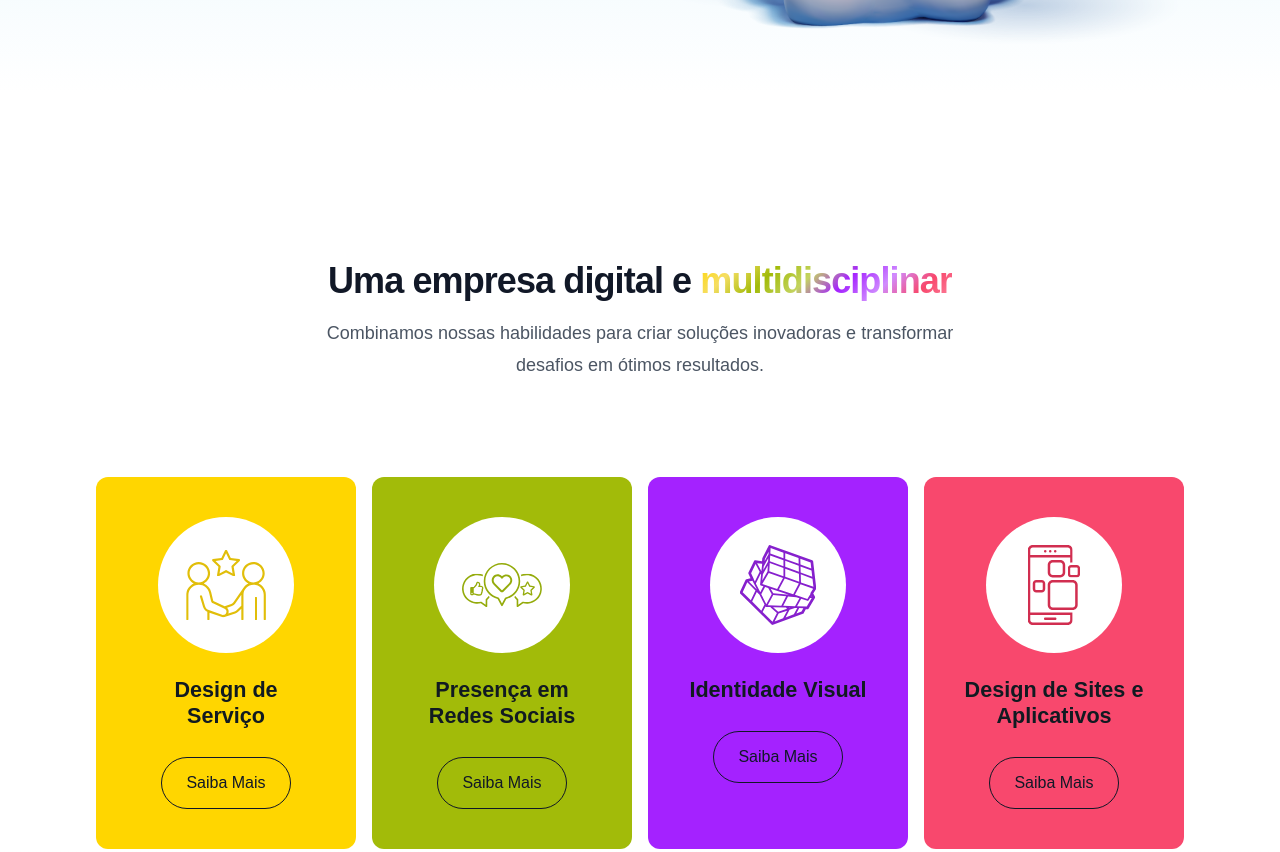
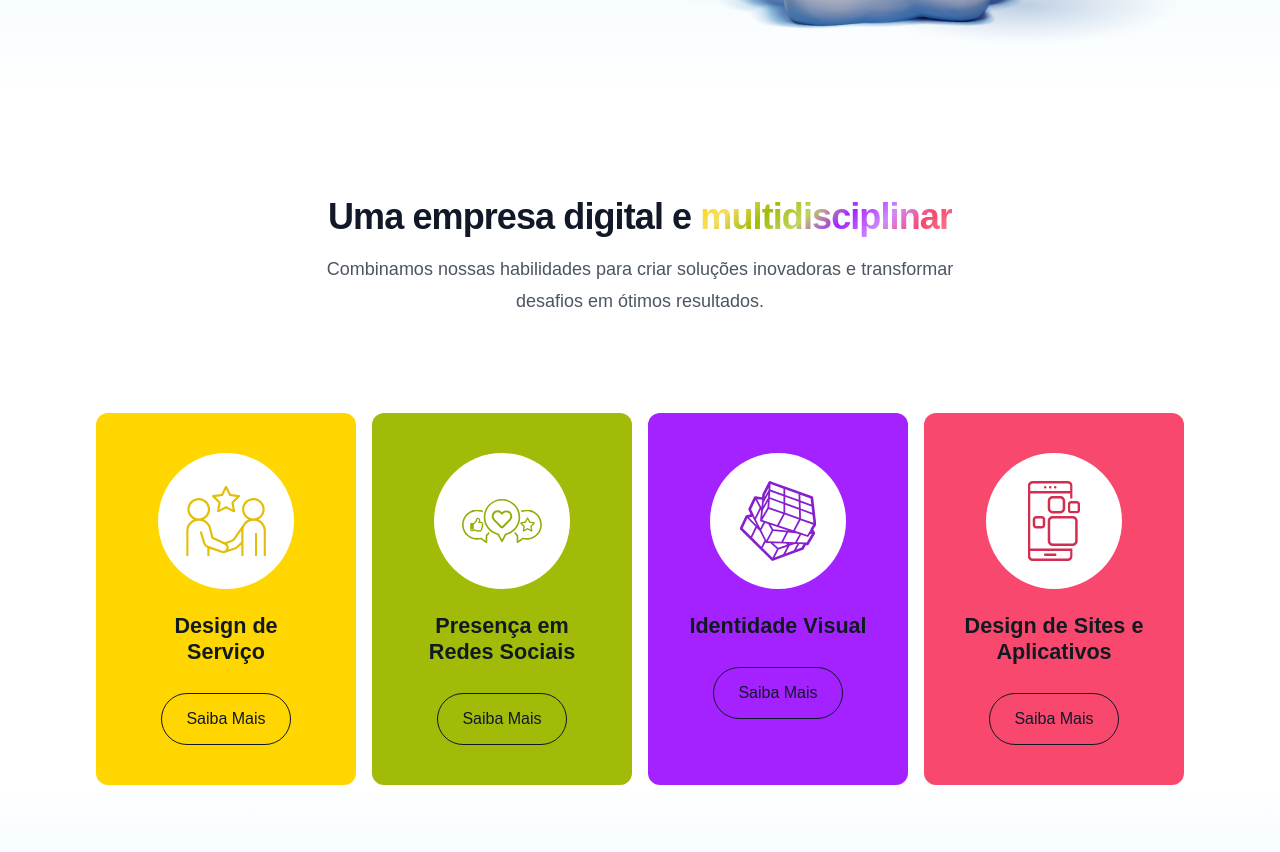
Before and after one commit to bcsfreitas/eleva, a Gatsby site: page / in a window 1280 px wide. Shown: the part 607-1459 px from the top of the page. Built offline with nearby package versions, Linux system fonts and the light colour scheme; Gatsby itself is replaced by a stand-in of ours.

Commit message:
novo site em gatsby

```diff
--- a/src/pages/index.tsx
+++ b/src/pages/index.tsx
@@ -58,7 +58,7 @@ const IndexPage = () => {
 
 
 
-        <div id="features" className="mx-auto max-w-6xl lg:pt-40 pt-20 px-4 sm:px-8">
+        <div id="features" className="mx-auto max-w-6xl lg:pt-24 pt-20 px-4 sm:px-8">
 
             <div className="mb-10 max-w-2xl text-center mx-auto">
             <p className="mt-2 text-pretty text-3xl font-semibold tracking-tight text-gray-900 sm:text-4xl lg:text-balance">
```
